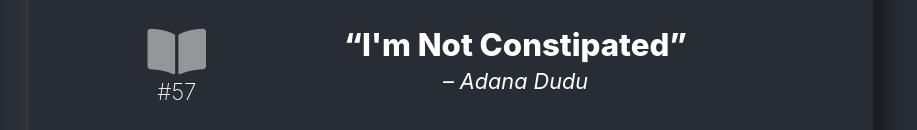
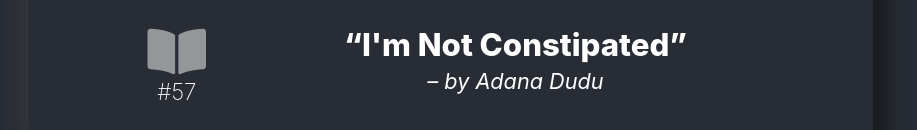
Before and after one commit to thebigdavec/fictional-books-library, a React (Create React App) app: page / in a window 1280 px wide. Shown: the part 348-478 px from the top of the page, without its empty margins (189-1106 px from the left). Built offline with nearby package versions, Linux system fonts and the light colour scheme.

Commit message:
add the word 'by' to the author byline

```diff
--- a/src/App.css
+++ b/src/App.css
@@ -42,7 +42,7 @@ cite {
 }
 
 cite::before {
-    content: '– ';
+    content: '– by ';
 }
 
 .button-panel {
```
